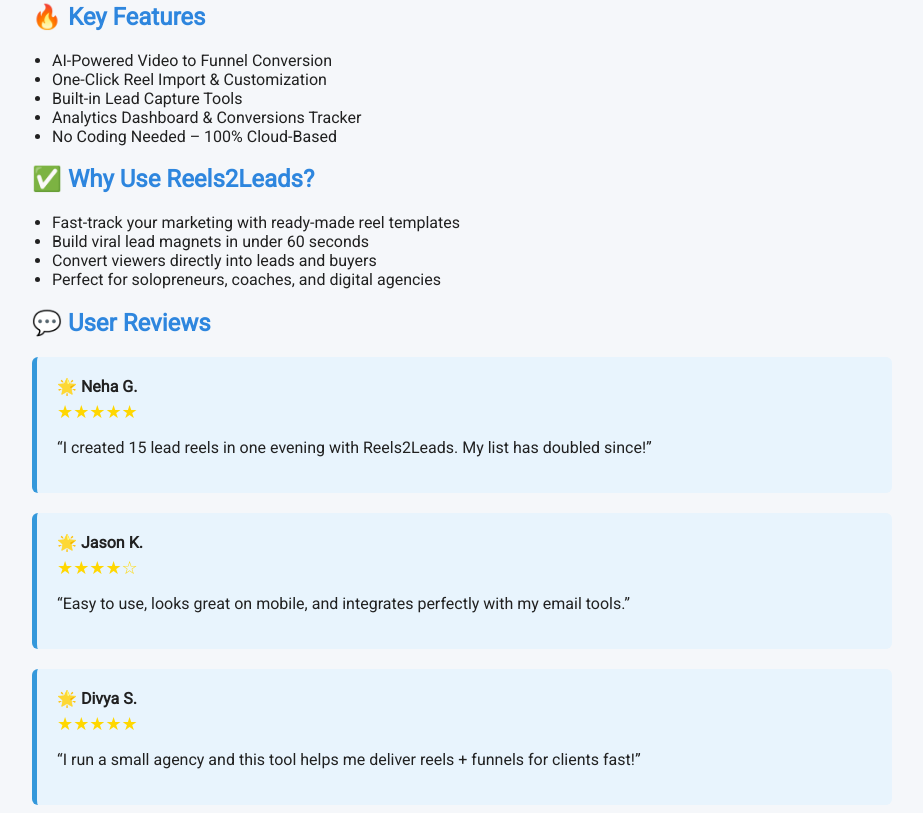
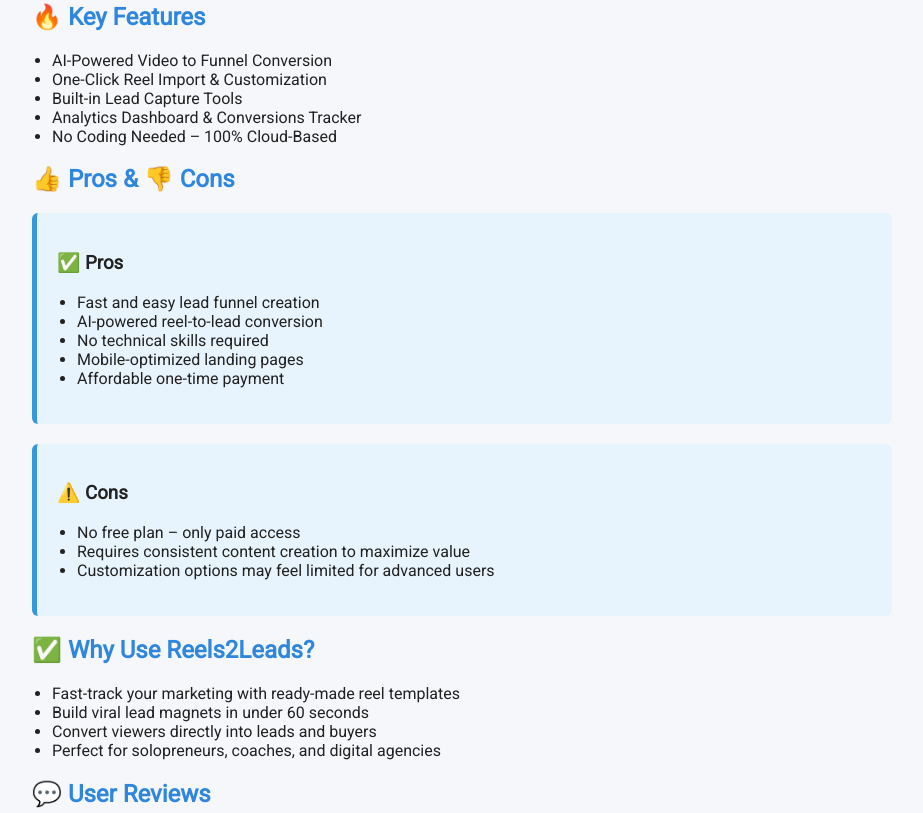
Before and after one commit to Nandinigowda18/reels2leads_review, a plain HTML site: page index.html in a window 1280 px wide. Shown: the part 448-1261 px from the top of the page, without its empty margins (178-1101 px from the left). Drawn offline with Linux system fonts and the light colour scheme.

Commit message:
Update index.html

```diff
--- a/index.html
+++ b/index.html
@@ -73,6 +73,27 @@
       <li>Analytics Dashboard & Conversions Tracker</li>
       <li>No Coding Needed – 100% Cloud-Based</li>
     </ul>
+    <h2>👍 Pros & 👎 Cons</h2>
+<div class="review-box">
+  <h3>✅ Pros</h3>
+  <ul>
+    <li>Fast and easy lead funnel creation</li>
+    <li>AI-powered reel-to-lead conversion</li>
+    <li>No technical skills required</li>
+    <li>Mobile-optimized landing pages</li>
+    <li>Affordable one-time payment</li>
+  </ul>
+</div>
+
+<div class="review-box">
+  <h3>⚠️ Cons</h3>
+  <ul>
+    <li>No free plan – only paid access</li>
+    <li>Requires consistent content creation to maximize value</li>
+    <li>Customization options may feel limited for advanced users</li>
+  </ul>
+</div>
+
 
     <h2>✅ Why Use Reels2Leads?</h2>
     <ul>
```
